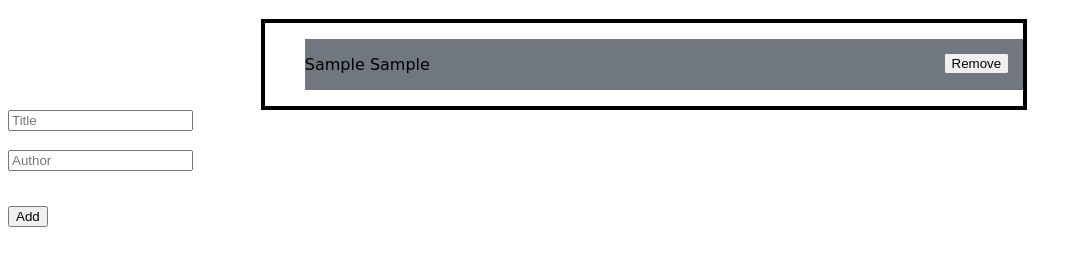
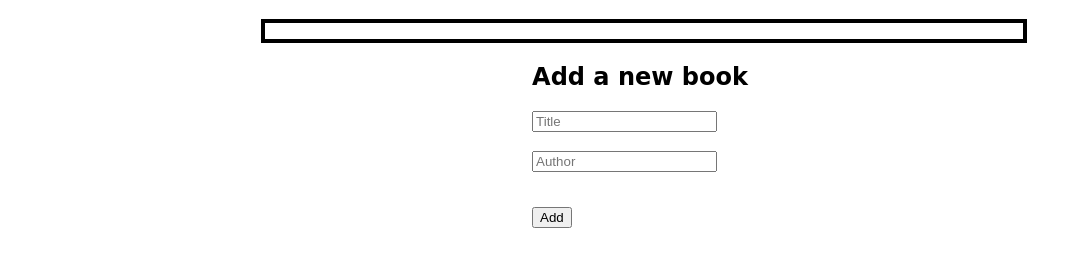
Before and after one commit to sentayhu19/Awesome-books, a website: page index.html in a window 1280 px wide. Both pictures are taken after typing "Sample", "Sample" into the empty fields and a click on the button "Add". Shown: the part 62-328 px from the top of the page, without its empty margins (0-1082 px from the left). Drawn offline with Linux system fonts and the light colour scheme.

Commit message:
add class Books

```diff
--- a/index.html
+++ b/index.html
@@ -11,16 +11,18 @@
 <body>
     <h1>All Awesome books</h1>
     <div class="container">
-    <ul class="books-list">
+    <ul class="books-list"></ul>
+    </div>
 
-    </ul>
-    </div>
+    <section class="form-container">
       <form action="#" class="form">
+          <h2>Add a new book</h2>
           <input type="text" id="title" placeholder="Title" required><br><br>
           <input type="text" id="author" placeholder="Author" required><br><br>
           <p id="error"> </p>
           <button  type="submit" class="add-book-btn">Add</button>
         </form>
+    </section>
    <script src="./index.js"></script>
 </body>
 </html>
--- a/index.js
+++ b/index.js
@@ -2,30 +2,25 @@ const addBookBtn = document.querySelector('.add-book-btn');
 const form = document.querySelector('.form');
 const listItem = document.querySelector('.books-list');
 
-let booksList = localStorage.getItem('awbooks')
+class Books {
+  constructor () {
+    this.list = localStorage.getItem('awbooks')
     ? JSON.parse(localStorage.getItem('awbooks'))
     : [];
+  }
 
-function addBook(book) {
-  booksList.push(book);
+}
 
-  localStorage.setItem('awbooks', JSON.stringify(booksList));
-}
-function removeBook(book) {
-  booksList = booksList.filter((currBook) => currBook.title !== book.title);
-  localStorage.setItem('awbooks', JSON.stringify(booksList));
-}
+const bookList = new Books()
 
 const renderBook = () => {
   listItem.innerHTML = '';
 
-  booksList.forEach((book) => {
+  bookList.list.forEach((book) => {
     listItem.innerHTML += `
           <li id="list-items">
-              <p>${book.title} ${book.author}</p>
-              <div>
+              <p><span class="title">${book.title}</span> ${book.author}</p>
               <button class="removeBtn">Remove</button>
-              <div>
           </li>
     `;
   });
@@ -34,20 +29,26 @@ const renderBook = () => {
 
   removeBtn.forEach((btn, i) => {
     btn.addEventListener('click', () => {
-      removeBook(booksList[i]);
-      btn.parentNode.parentNode.remove();
+      const elem = btn.parentNode;
+
+      bookTitle = document.querySelector('.title').textContent;
+
+      bookList.removeBook(bookTitle);
+      elem.remove();
+
     });
   });
 };
 
 renderBook();
+
 const error = document.getElementById("error");
 window.addEventListener('DOMContentLoaded', () => {
   addBookBtn.addEventListener('click', (e) => {
     e.preventDefault();
     const title = form.title.value;
     const author = form.author.value;
- if (title==="" && author==="")
+  if (title==="" || author==="")
   {
     error.innerHTML=`<font color="red">please fill the textbox</font>`;
     e.preventDefault();
@@ -55,7 +56,7 @@ addBookBtn.addEventListener('click', (e) => {
   else{
     form.title.value = '';
     form.author.value = '';
-  addBook({ title, author });
+    bookList.addBook({ title, author });
     renderBook();
   }
   });
--- a/style.css
+++ b/style.css
@@ -24,3 +24,13 @@ h1{
   margin-top: 14px;
   margin-right: 14px;
 }
+
+.form-container {
+  display: flex;
+  justify-content: center;
+  align-items: center;
+}
+
+.form-container {
+  /* float: right; */
+}
```
Also changed, not shown: README.md. Lines whose indentation alone changed are shown as unchanged.
